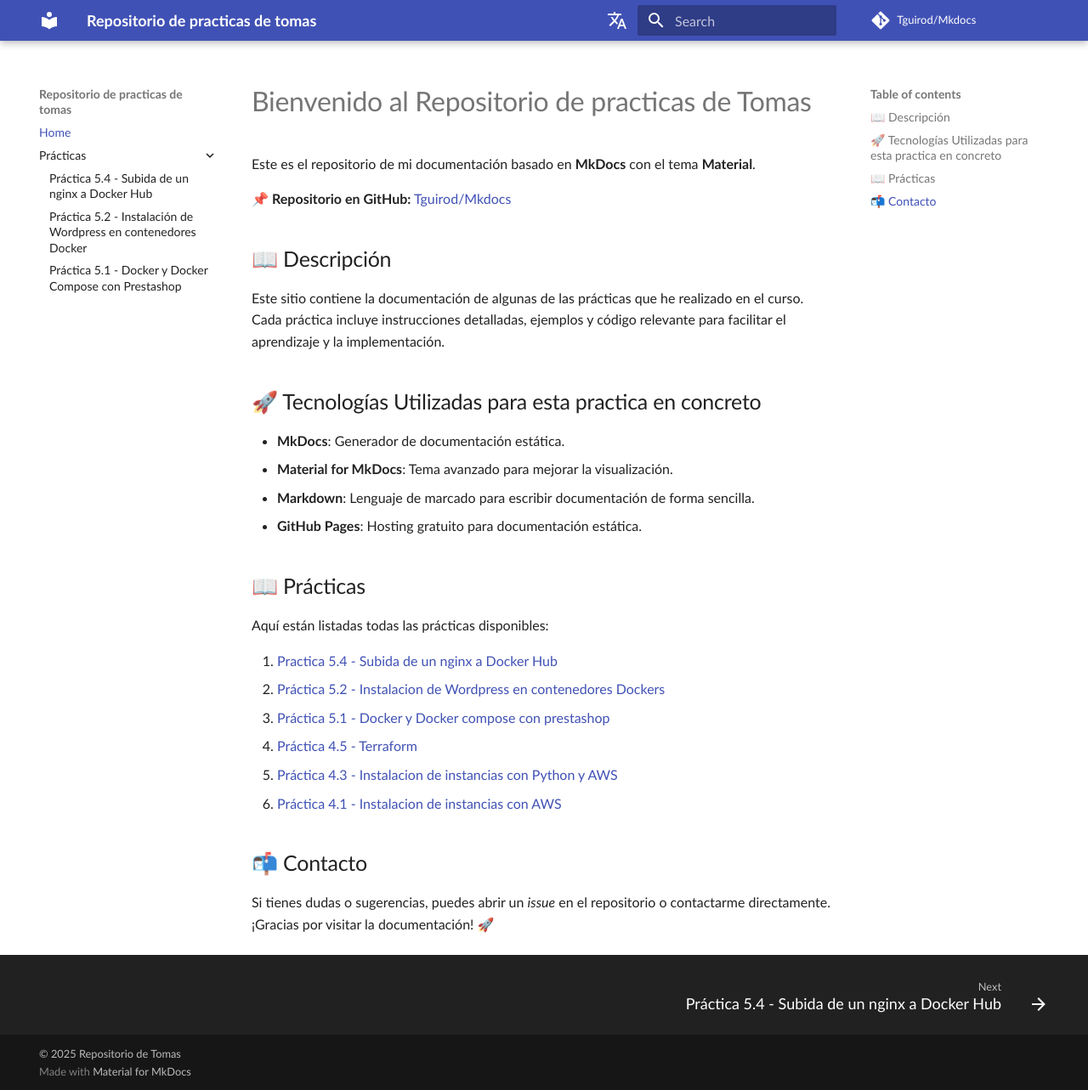
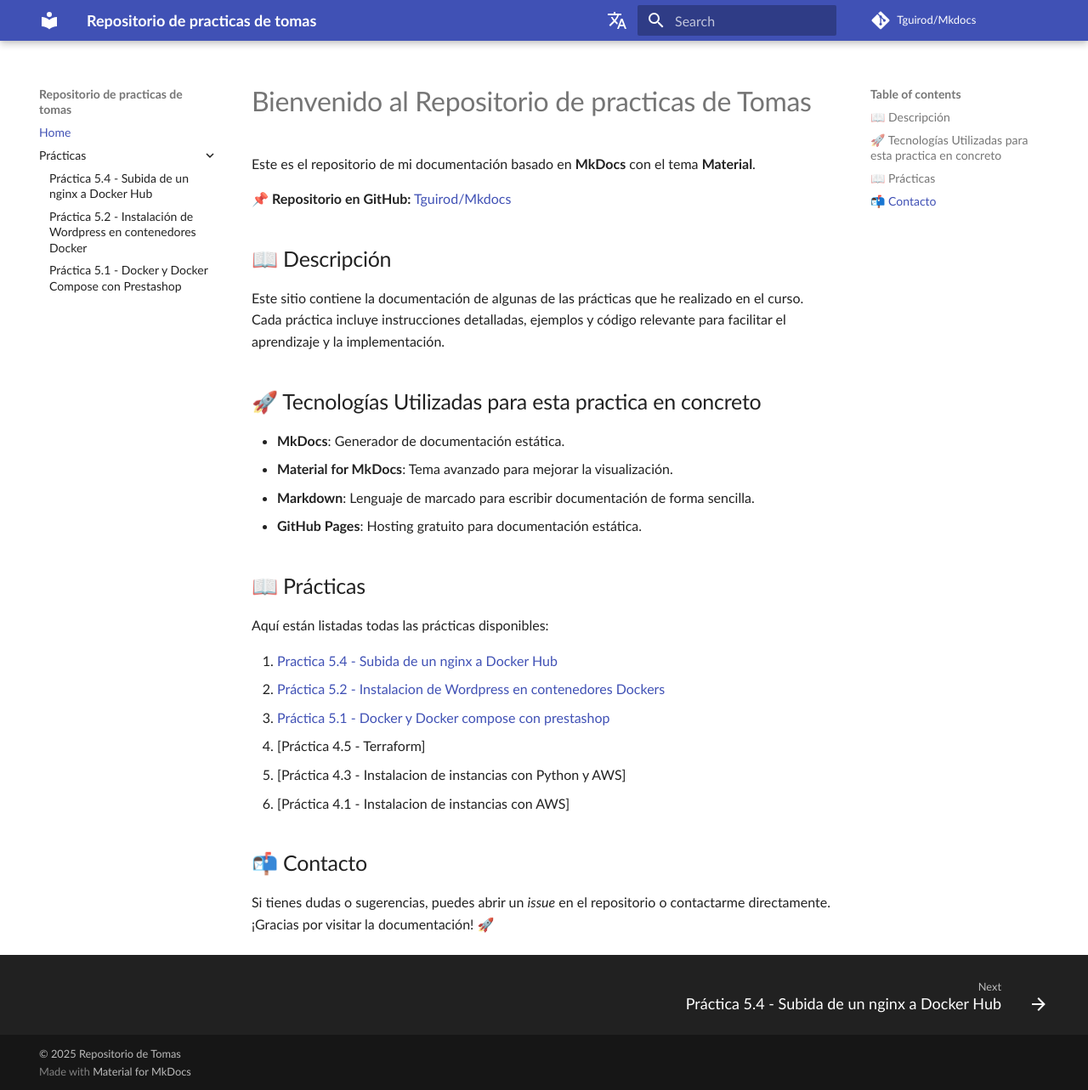
Before and after one commit to Tguirod/Mkdocs, an MkDocs documentation site: the page built from docs/index.md, in a window 1280 px wide and 1283 px high. Shown: the whole window at 85% size. Built offline with MkDocs 1.6.1 and Material for MkDocs 9.7.7, drawn with Linux system fonts in a browser that asks for light colours; some web fonts are replaced; comment, search, counter and statistics services are not loaded; part of the change alters nothing that is shown.

```diff
--- a/docs/index.md
+++ b/docs/index.md
@@ -16,12 +16,12 @@ Este sitio contiene la documentación de algunas de las prácticas que he realiz
 ## 📖 Prácticas
 Aquí están listadas todas las prácticas disponibles:
 
-1. [Practica 5.4 - Subida de un nginx a Docker Hub](docs/practica1.md)
-2. [Práctica 5.2 - Instalacion de Wordpress en contenedores Dockers](docs/practica2.md)
-3. [Práctica 5.1 - Docker y Docker compose con prestashop](docs/practica3.md)
-4. [Práctica 4.5 - Terraform](docs/practica4.md)
-5. [Práctica 4.3 - Instalacion de instancias con Python y AWS](docs/practica5.md)
-6. [Práctica 4.1 - Instalacion de instancias con AWS](docs/practica6.md)
+1. [Practica 5.4 - Subida de un nginx a Docker Hub](practica1.md)
+2. [Práctica 5.2 - Instalacion de Wordpress en contenedores Dockers](practica2.md)
+3. [Práctica 5.1 - Docker y Docker compose con prestashop](practica3.md)
+4. [Práctica 4.5 - Terraform]
+5. [Práctica 4.3 - Instalacion de instancias con Python y AWS]
+6. [Práctica 4.1 - Instalacion de instancias con AWS]
 
 ## 📬 Contacto
 Si tienes dudas o sugerencias, puedes abrir un *issue* en el repositorio o contactarme directamente. ¡Gracias por visitar la documentación! 🚀
```
